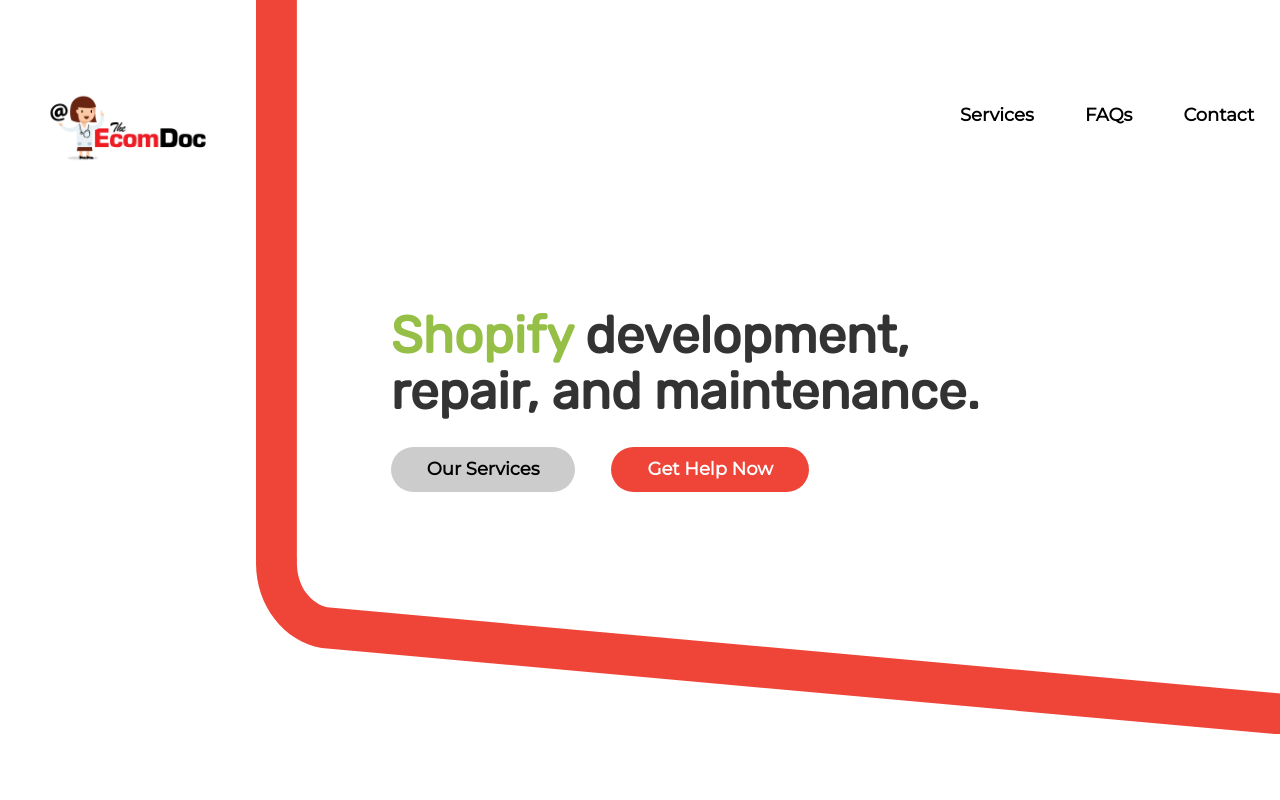
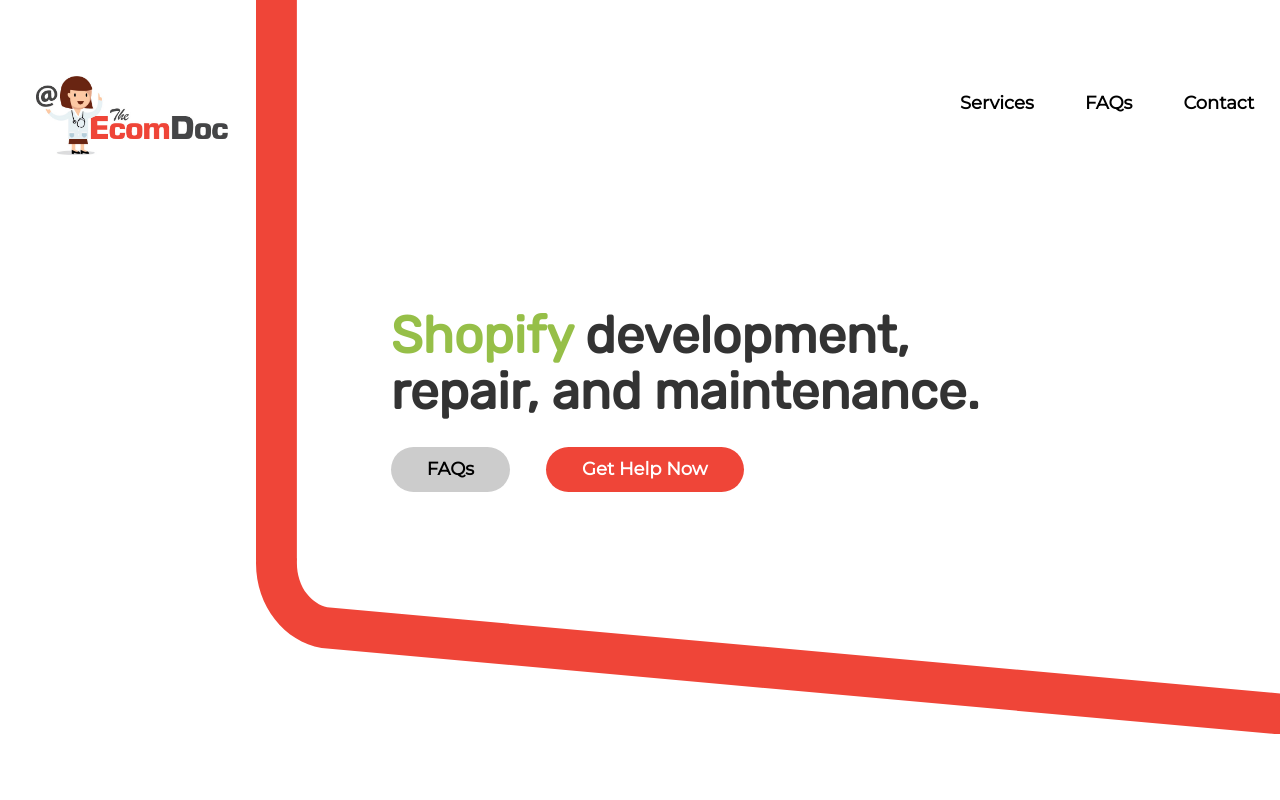
Before and after one commit to NolWag/Ecom-Doc, a Gatsby site: page / in a window 1280 px wide. Shown: the top 800 px of the page. Built offline with nearby package versions, Linux system fonts and the light colour scheme; Gatsby itself is replaced by a stand-in of ours.

Commit message:
logo fixed

```diff
--- a/src/components/hero.js
+++ b/src/components/hero.js
@@ -65,8 +65,8 @@
       <Container>
       <Headline><GreenText>Shopify</GreenText> development, <br /> repair, and maintenance.</Headline>
       <ButtonGroup>
-          <Button name="Our Services" />
-          <Button type="primary" name="Get Help Now" />
+            <Button name="FAQs" link="/faqs" />
+          <Button type="primary" name="Get Help Now" link="/contact" />
       </ButtonGroup>
       </Container>
   )
--- a/src/components/nav.js
+++ b/src/components/nav.js
@@ -57,11 +57,15 @@
 
 
 const Logo = styled(Img)`
-  width: 20vw;
+  width: 15vw;
+  margin: 2rem;
 
   @media (max-width: 800px) {
-    width: 80%;
+    width: 80vw;
     align-self: center;
+    z-index: 10;
+    margin: 0;
+    margin-top: 5rem;
   }
 `
 
@@ -69,7 +73,7 @@
 
   const { image } = useStaticQuery(graphql`
   query {
-      image: file(relativePath: { eq: "The-Ecom-Doc.png" }) {
+      image: file(relativePath: { eq: "Ecom-Doc-Logo-Web.jpg" }) {
           sharp: childImageSharp {
               fluid(quality: 100) {
                   ...GatsbyImageSharpFluid_withWebp
--- a/src/pages/theme-installation.js
+++ b/src/pages/theme-installation.js
@@ -52,7 +52,7 @@
             <p>
             Below is a guide, from Shopify, on adding a new theme to your store. Let us know if you have any issues and we’d be glad to get them corrected for you.
             </p>
-            <a href="https://help.shopify.com/en/manual/using-themes/adding-themes" target="_blank">
+            <a href="https://help.shopify.com/en/manual/using-themes/adding-themes" target="_blank" rel="noreferrer">
             <ButtonOut>Adding Themes</ButtonOut>
             </a>
             </Content>
```
Also changed, not shown: src/images/Ecom-Doc-Logo-Web.jpg (added), src/images/Ecom-Doc-Logo-Web.png (added).
